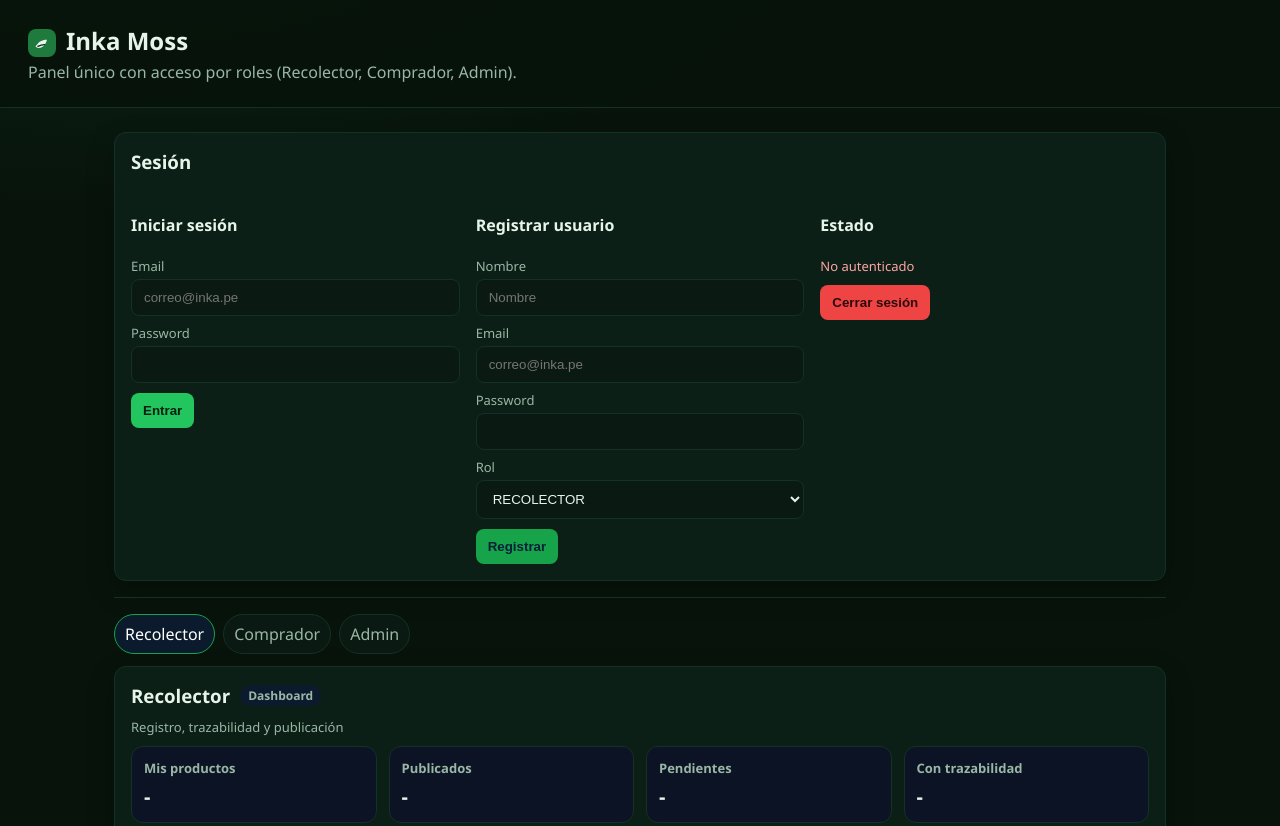
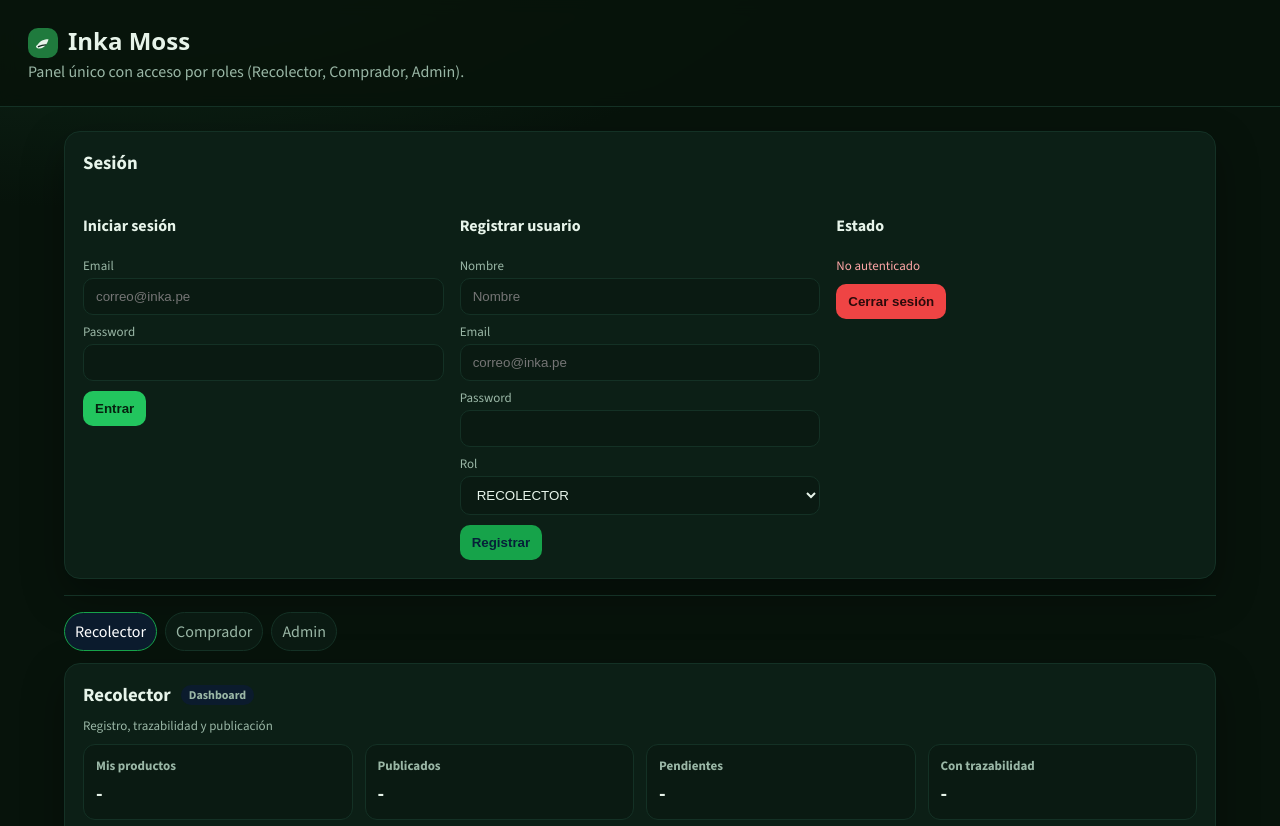
Before and after one commit to angelpomatayp-sketch/inka-moss, a website: page public/panel.html in a window 1280 px wide. Shown: the top 826 px of the page. Drawn offline with nearby package versions, Linux system fonts and the light colour scheme; a web font is replaced by a local one.

Commit message:
Add favicon and elevate moss green ecommerce design

```diff
--- a/public/app.css
+++ b/public/app.css
@@ -1,4 +1,4 @@
- :root {
+:root {
   --bg: #07130b;
   --panel: #0b1a12;
   --card: #0c1f16;
@@ -8,12 +8,13 @@
   --accent-2: #16a34a;
   --danger: #ef4444;
   --border: #143125;
+  --shadow: 0 16px 40px rgba(0,0,0,0.35);
 }
 * { box-sizing: border-box; }
 body {
   margin: 0;
-  font-family: "Segoe UI", Tahoma, Geneva, Verdana, sans-serif;
-  background: radial-gradient(1200px 600px at 10% -10%, #0f2a1c, #07130b 60%);
+  font-family: "Source Sans 3", "Segoe UI", Tahoma, sans-serif;
+  background: radial-gradient(1200px 600px at 10% -10%, #12301f, #07130b 60%);
   color: var(--text);
 }
 header {
@@ -23,6 +24,7 @@ header {
   position: sticky;
   top: 0;
   z-index: 5;
+  backdrop-filter: blur(8px);
 }
 header .logo {
   display: flex;
@@ -30,29 +32,29 @@ header .logo {
   gap: 10px;
 }
 header .logo svg {
-  width: 28px;
-  height: 28px;
+  width: 30px;
+  height: 30px;
   background: #1f7a3d;
-  border-radius: 8px;
+  border-radius: 10px;
   padding: 4px;
 }
-header h1 { margin: 0 0 4px; font-size: 24px; }
+header h1 { margin: 0 0 4px; font-size: 24px; font-family: "Unbounded", system-ui, sans-serif; }
 header p { margin: 0; color: var(--muted); }
-main { max-width: 1100px; margin: 0 auto; padding: 24px; }
+main { max-width: 1200px; margin: 0 auto; padding: 24px; }
 .grid { display: grid; gap: 16px; grid-template-columns: repeat(auto-fit, minmax(280px, 1fr)); }
 .card {
   background: var(--card);
   border: 1px solid var(--border);
-  border-radius: 12px;
-  padding: 16px;
-  box-shadow: 0 10px 30px rgba(0,0,0,0.2);
+  border-radius: 16px;
+  padding: 18px;
+  box-shadow: var(--shadow);
 }
 .card h3 { margin-top: 0; }
 label { display: block; font-size: 13px; color: var(--muted); margin: 8px 0 4px; }
 input, select, textarea {
   width: 100%;
   padding: 10px 12px;
-  border-radius: 8px;
+  border-radius: 10px;
   border: 1px solid var(--border);
   background: #0a1a12;
   color: var(--text);
@@ -61,10 +63,10 @@ button {
   margin-top: 10px;
   padding: 10px 12px;
   border: none;
-  border-radius: 8px;
+  border-radius: 10px;
   background: var(--accent);
   color: #06210f;
-  font-weight: 700;
+  font-weight: 800;
   cursor: pointer;
 }
 button.secondary { background: var(--accent-2); color: #062039; }
@@ -80,45 +82,33 @@ button.danger { background: var(--danger); color: #2b0b0b; }
   cursor: pointer;
 }
 .tab.active { color: white; border-color: var(--accent-2); background: #0b1b2d; }
+.hidden { display: none; }
+.list { display: grid; gap: 10px; }
+.item { border: 1px solid var(--border); border-radius: 12px; padding: 10px; background: #0a1a12; box-shadow: 0 8px 24px rgba(0,0,0,0.25); }
+.item-title { font-weight: 700; }
+.small { font-size: 12px; color: var(--muted); }
+hr { border: 0; border-top: 1px solid var(--border); margin: 16px 0; }
+.notice { font-size: 13px; color: var(--muted); }
+.success { color: #86efac; }
+.error { color: #fca5a5; }
+.dashboard { display: grid; gap: 16px; }
+.dashboard-header { display: flex; justify-content: space-between; align-items: center; }
+.stat-grid { display: grid; gap: 12px; grid-template-columns: repeat(auto-fit, minmax(180px, 1fr)); }
+.stat { background: #0a1a12; border: 1px solid var(--border); border-radius: 12px; padding: 12px; }
+.stat h4 { margin: 0 0 6px; font-size: 13px; color: var(--muted); }
+.stat p { margin: 0; font-size: 20px; font-weight: 800; }
+.section-title { display: flex; align-items: center; gap: 10px; margin: 0 0 10px; }
+.pill { padding: 2px 8px; border-radius: 999px; background: #0b1b2d; color: var(--muted); font-size: 12px; }
 .admin-menu { display:flex; gap:10px; margin: 8px 0 16px; }
 .menu-btn {
   padding: 8px 12px;
   border-radius: 10px;
   border: 1px solid var(--border);
-  background: #0b1324;
+  background: #0a1a12;
   color: var(--text);
   cursor: pointer;
 }
 .menu-btn.active { border-color: var(--accent-2); background:#0b1b2d; }
-.hidden { display: none; }
-.list { display: grid; gap: 10px; }
-.item { border: 1px solid var(--border); border-radius: 10px; padding: 10px; background: #0b1324; }
-.item-title { font-weight: 600; }
-.small { font-size: 12px; color: var(--muted); }
-hr { border: 0; border-top: 1px solid var(--border); margin: 16px 0; }
-.notice { font-size: 13px; color: var(--muted); }
-.success { color: #86efac; }
-.error { color: #fca5a5; }
-.dashboard {
-  display: grid;
-  gap: 16px;
-}
-.dashboard-header {
-  display: flex;
-  justify-content: space-between;
-  align-items: center;
-}
-.stat-grid { display: grid; gap: 12px; grid-template-columns: repeat(auto-fit, minmax(180px, 1fr)); }
-.stat {
-  background: #0b1324;
-  border: 1px solid var(--border);
-  border-radius: 12px;
-  padding: 12px;
-}
-.stat h4 { margin: 0 0 6px; font-size: 13px; color: var(--muted); }
-.stat p { margin: 0; font-size: 20px; font-weight: 700; }
-.section-title { display: flex; align-items: center; gap: 10px; margin: 0 0 10px; }
-.pill { padding: 2px 8px; border-radius: 999px; background: #0b1b2d; color: var(--muted); font-size: 12px; }
 
 @media (max-width: 700px) {
   header h1 { font-size: 20px; }
--- a/public/panel.html
+++ b/public/panel.html
@@ -4,7 +4,12 @@
     <meta charset="utf-8" />
     <meta name="viewport" content="width=device-width, initial-scale=1" />
     <title>Inka Moss - Panel</title>
+    <link rel="icon" href="/favicon.svg" type="image/svg+xml" />
+    <meta name="theme-color" content="#1f7a3d" />
     <link rel="stylesheet" href="/app.css" />
+    <link rel="preconnect" href="https://fonts.googleapis.com" />
+    <link rel="preconnect" href="https://fonts.gstatic.com" crossorigin />
+    <link href="https://fonts.googleapis.com/css2?family=Source+Sans+3:wght@400;600;700;800&family=Unbounded:wght@600;700&display=swap" rel="stylesheet" />
   </head>
   <body>
     <header>
--- a/public/site.css
+++ b/public/site.css
@@ -1,4 +1,4 @@
- :root {
+:root {
   --bg: #07130b;
   --panel: #0b1a12;
   --card: #0c1f16;
@@ -7,35 +7,55 @@
   --accent: #22c55e;
   --accent-2: #16a34a;
   --border: #143125;
+  --shadow: 0 16px 40px rgba(0,0,0,0.35);
 }
 * { box-sizing: border-box; }
-body { margin: 0; font-family: "Segoe UI", Tahoma, sans-serif; background: radial-gradient(1200px 600px at 10% -10%, #0f2a1c, #07130b 60%); color: var(--text); }
-.topbar { display:flex; justify-content:space-between; align-items:center; padding:16px 24px; border-bottom:1px solid var(--border); background:rgba(7,19,11,0.9); position:sticky; top:0; }
-.topbar a { color: var(--text); text-decoration:none; margin-left:16px; }
-.topbar .cta { background: var(--accent); color:#06210f; padding:8px 12px; border-radius:8px; font-weight:700; }
-.brand { font-weight:700; font-size:18px; display:flex; align-items:center; gap:10px; }
-.logo {
-  display:flex; align-items:center; gap:10px; font-weight:700;
+body {
+  margin: 0;
+  font-family: "Source Sans 3", "Segoe UI", Tahoma, sans-serif;
+  background: radial-gradient(1200px 600px at 10% -10%, #12301f, #07130b 60%);
+  color: var(--text);
 }
-.logo svg { width:28px; height:28px; background:#1f7a3d; border-radius:8px; padding:4px; }
-.hero { max-width:1100px; margin: 32px auto; padding: 0 24px; display:grid; gap:24px; grid-template-columns: repeat(auto-fit, minmax(280px, 1fr)); }
-.hero-card { background: var(--card); border:1px solid var(--border); padding:20px; border-radius:12px; }
+.topbar {
+  display:flex; justify-content:space-between; align-items:center;
+  padding:16px 28px; border-bottom:1px solid var(--border);
+  background:rgba(7,19,11,0.9); position:sticky; top:0; z-index:10;
+  backdrop-filter: blur(8px);
+}
+.topbar nav a { color: var(--text); text-decoration:none; margin-left:18px; font-weight:600; }
+.topbar .cta { background: var(--accent); color:#06210f; padding:10px 14px; border-radius:10px; font-weight:800; }
+.brand { font-weight:800; font-size:18px; display:flex; align-items:center; gap:10px; letter-spacing:0.3px; }
+.logo svg { width:30px; height:30px; background:#1f7a3d; border-radius:10px; padding:4px; }
+
+.hero {
+  max-width:1200px; margin: 32px auto; padding: 0 28px;
+  display:grid; gap:24px; grid-template-columns: 1.2fr .8fr;
+}
+.hero h1 { font-family: "Unbounded", system-ui, sans-serif; font-size: 36px; margin:0 0 8px; }
+.hero p { color: var(--muted); margin:0 0 16px; }
+.hero-card { background: var(--card); border:1px solid var(--border); padding:20px; border-radius:16px; box-shadow: var(--shadow); }
 .hero-actions { display:flex; gap:12px; margin:16px 0; }
-.hero-actions .cta { background: var(--accent); color:#06210f; padding:10px 14px; border-radius:8px; text-decoration:none; font-weight:700; }
-.hero-actions .ghost { border:1px solid var(--border); padding:10px 14px; border-radius:8px; text-decoration:none; color:var(--text); }
-.metrics { display:flex; gap:16px; margin-top:16px; }
-.metrics div { background: #0b1a12; border:1px solid var(--border); padding:10px 12px; border-radius:10px; }
-.metrics strong { display:block; font-size:18px; }
-.footer { text-align:center; color: var(--muted); padding:24px; border-top:1px solid var(--border); margin-top:40px; }
+.hero-actions .cta { background: var(--accent); color:#06210f; padding:12px 16px; border-radius:10px; text-decoration:none; font-weight:800; }
+.hero-actions .ghost { border:1px solid var(--border); padding:12px 16px; border-radius:10px; text-decoration:none; color:var(--text); }
+.metrics { display:grid; gap:12px; grid-template-columns: repeat(3, minmax(120px, 1fr)); margin-top:16px; }
+.metrics div { background: #0b1a12; border:1px solid var(--border); padding:12px; border-radius:12px; }
+.metrics strong { display:block; font-size:20px; font-weight:800; }
 
-.page { max-width:1100px; margin: 28px auto; padding: 0 24px; }
-.card { background: var(--card); border:1px solid var(--border); border-radius:12px; padding:16px; }
+.page { max-width:1200px; margin: 24px auto; padding: 0 28px; }
+.card { background: var(--card); border:1px solid var(--border); border-radius:16px; padding:18px; box-shadow: var(--shadow); }
 label { display:block; margin:8px 0 4px; color: var(--muted); font-size:13px; }
-input, select, textarea { width:100%; padding:10px 12px; border-radius:8px; border:1px solid var(--border); background:#0a1a12; color:var(--text); }
-button { padding:10px 12px; border:none; border-radius:8px; background: var(--accent); font-weight:700; cursor:pointer; }
+input, select, textarea { width:100%; padding:10px 12px; border-radius:10px; border:1px solid var(--border); background:#0a1a12; color:var(--text); }
+button { padding:10px 12px; border:none; border-radius:10px; background: var(--accent); font-weight:800; cursor:pointer; }
 button.secondary { background: var(--accent-2); color:#062039; }
 .notice { margin-top:8px; color: var(--muted); }
 .list { display:grid; gap:16px; margin-top:12px; grid-template-columns: repeat(auto-fit, minmax(220px, 1fr)); }
-.item { border:1px solid var(--border); border-radius:10px; padding:10px; background:#0a1a12; }
-.item img { width:100%; border-radius:8px; display:block; margin-bottom:8px; height:160px; object-fit:cover; }
-.badge { display:inline-block; padding:2px 6px; border-radius:999px; background:#0b1b2d; color:var(--muted); font-size:12px; }
+.item { border:1px solid var(--border); border-radius:14px; padding:12px; background:#0a1a12; box-shadow: 0 8px 24px rgba(0,0,0,0.25); transition: transform .18s ease, border-color .18s ease; }
+.item:hover { transform: translateY(-3px); border-color:#1f7a3d; }
+.item img { width:100%; border-radius:10px; display:block; margin-bottom:10px; height:170px; object-fit:cover; }
+.badge { display:inline-block; padding:2px 8px; border-radius:999px; background:#0b1b2d; color:var(--muted); font-size:12px; }
+
+.footer { text-align:center; color: var(--muted); padding:24px; border-top:1px solid var(--border); margin-top:40px; }
+
+@media (max-width: 900px) {
+  .hero { grid-template-columns: 1fr; }
+}
```
Also changed, not shown: public/catalogo.html (+5 -0 lines), public/index.html (+5 -0 lines), public/login.html (+5 -0 lines), public/register.html (+5 -0 lines), public/favicon.svg (added).
